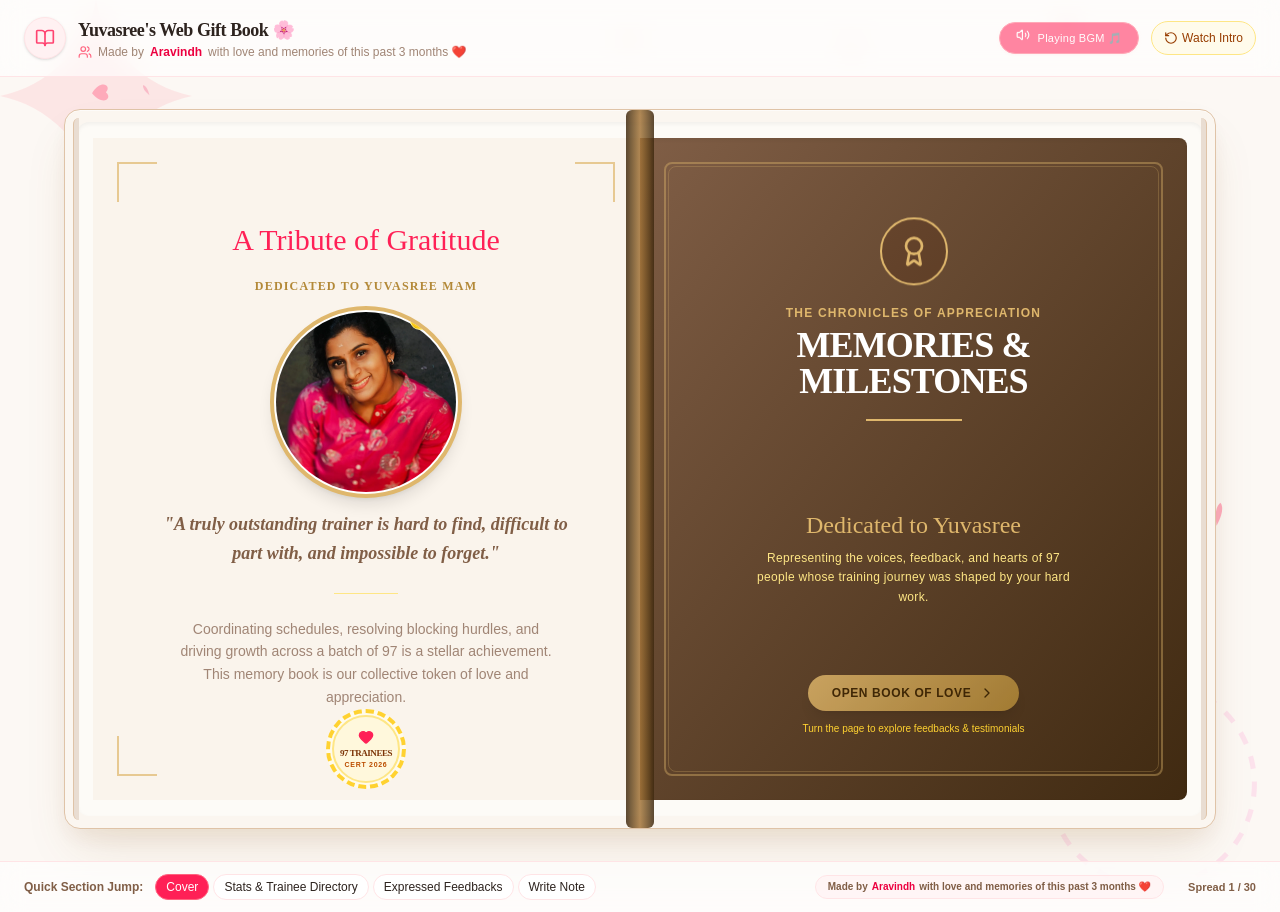
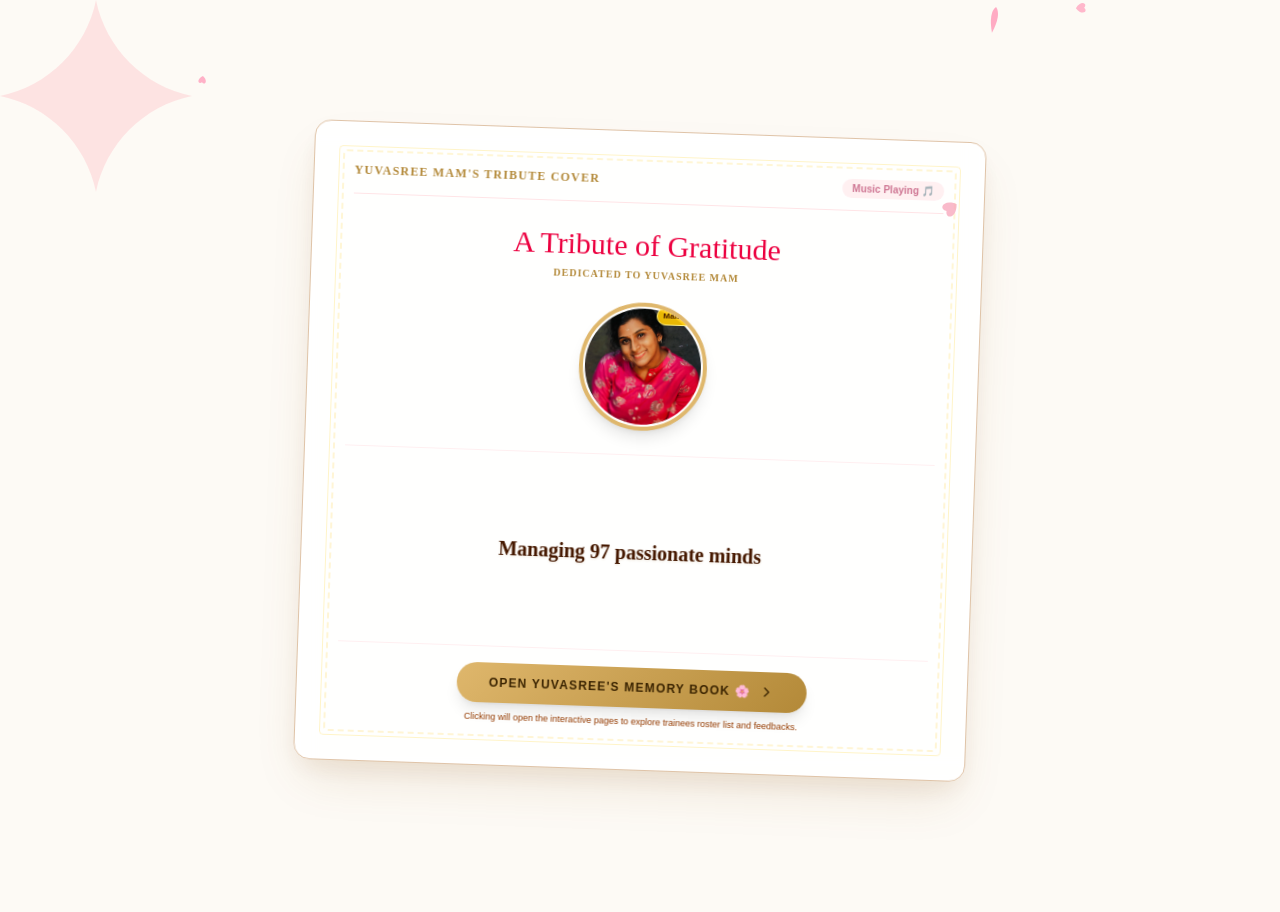
Before and after one commit to ArxvindhMagsi/giftbook, a React (Vite) app: page / in a window 1280 px wide. Both pictures are taken after a click on the button "Skip Intro". Built offline with nearby package versions, Linux system fonts and the light colour scheme.

Commit message:
feat: complete three-phase welcome journey (sequential greetings -> fullscreen cover page with portrait & typewriter BGM start -> main book Spread 1)

```diff
--- a/src/App.tsx
+++ b/src/App.tsx
@@ -68,8 +68,8 @@ const multilingualGreetings = [
 
 export default function App() {
   // Application State
-  const [showIntro, setShowIntro] = useState(true);
-  const [currentSpread, setCurrentSpread] = useState(0);
+  const [introPhase, setIntroPhase] = useState<"greetings" | "cover" | "none">("greetings");
+  const [currentSpread, setCurrentSpread] = useState(1); // Landing inside the book goes directly to Spread 1 (Stats & Directory)
   const [searchQuery, setSearchQuery] = useState("");
   const [customTestimonials, setCustomTestimonials] = useState<Testimonial[]>([]);
   const [likedIds, setLikedIds] = useState<number[]>([]);
@@ -86,8 +86,10 @@ export default function App() {
   const [cardTheme, setCardTheme] = useState<"gold" | "rose" | "teal" | "parchment">("rose");
   const [formSuccess, setFormSuccess] = useState(false);
 
-  // Greeting loop state
+  // Greeting loop and handwriting states
   const [greetingIndex, setGreetingIndex] = useState(0);
+  const [currentIntroLine, setCurrentIntroLine] = useState("");
+  const [introCompleted, setIntroCompleted] = useState(false);
 
   // Audio state
   const synthRef = useRef<AudioSynthesizer | null>(null);
@@ -121,7 +123,7 @@ export default function App() {
 
   // Multilingual sequential "Hi" slideshow loop at startup
   useEffect(() => {
-    if (!showIntro) return;
+    if (introPhase !== "greetings") return;
 
     const interval = setInterval(() => {
       setGreetingIndex((prev) => {
@@ -129,22 +131,71 @@ export default function App() {
           return prev + 1;
         } else {
           clearInterval(interval);
-          // Sequence completed! Auto transition to cover page and play BGM
+          // Sequential "Hi" completed! Transition to the Cover Page phase & start BGM
           setTimeout(() => {
-            setShowIntro(false);
+            setIntroPhase("cover");
+            // Start BGM automatically on Cover Page phase
             if (synthRef.current) {
               synthRef.current.toggle(true).then((playing) => {
                 if (playing) setBackgroundPlay(true);
               });
             }
-          }, 1500); // give 1.5 seconds to admire the final greeting
+          }, 1200);
           return prev;
         }
       });
     }, 1600); // transition every 1.6 seconds
 
     return () => clearInterval(interval);
-  }, [showIntro]);
+  }, [introPhase]);
+
+  // Hardcoded full text configuration for typewriter welcome letter
+  const introMessage = useMemo(() => [
+    "Dear Yuvasree Mam,",
+    "Managing 97 passionate minds is no simple feat...",
+    "But day in and day out, you have led us with superhuman patience, boundless wisdom, and a warm contagious smile that lights up every room.",
+    "You are our Point of Contact (POC), our stellar trainer, and a wonderful mentor.",
+    "This interactive book is a collection of gratitude and hearts from all 97 of us who admire and respect you.",
+    "Open it further to feel our love and appreciation of your tireless service...",
+    "— In coordination, your 97-strong training batch. 🌸"
+  ], []);
+
+  // Typewriter effect typing out the letter on Cover Page phase
+  useEffect(() => {
+    if (introPhase !== "cover") return;
+
+    let charIndex = 0;
+    let lineIndex = 0;
+    let timer: any;
+
+    const typeMsgClean = () => {
+      if (lineIndex < introMessage.length) {
+        const line = introMessage[lineIndex];
+        if (charIndex <= line.length) {
+          setCurrentIntroLine(line.substring(0, charIndex));
+          charIndex++;
+          if (synthRef.current && Math.random() > 0.45) {
+            synthRef.current.playTypingSound();
+          }
+          timer = setTimeout(typeMsgClean, 35);
+        } else {
+          timer = setTimeout(() => {
+            lineIndex++;
+            charIndex = 0;
+            if (lineIndex >= introMessage.length) {
+              setIntroCompleted(true);
+            } else {
+              typeMsgClean();
+            }
+          }, 1100);
+        }
+      }
+    };
+
+    typeMsgClean();
+
+    return () => clearTimeout(timer);
+  }, [introPhase, introMessage]);
 
   // Merge core database + user written testimonials
   const testimonialsCollection = useMemo(() => {
@@ -385,7 +436,7 @@ export default function App() {
 
 
           <button
-            onClick={() => setShowIntro(true)}
+            onClick={() => setIntroPhase("greetings")}
             className="flex items-center space-x-1 text-xs px-3 py-2 bg-amber-50 rounded-full border border-amber-200 text-amber-800 hover:bg-amber-100 transition-colors"
           >
             <RotateCcw className="w-3.5 h-3.5" />
@@ -1164,8 +1215,8 @@ export default function App() {
       </footer>
 
 
-      {/* - - - - - - INTRO POPUP: SEQUENTIAL MULTILINGUAL GREETINGS SLIDESHOW - - - - - - */}
-      {showIntro && (
+      {/* - - - - - - INTRO POPUP 1: SEQUENTIAL MULTILINGUAL GREETINGS SLIDESHOW - - - - - - */}
+      {introPhase === "greetings" && (
         <div id="intro-writing-popup" className="absolute inset-0 bg-[#fcf8f4] z-50 flex items-center justify-center p-4">
 
           {/* Decorative floral background vectors */}
@@ -1193,7 +1244,7 @@ export default function App() {
             {/* Skip Intro Button */}
             <button
               onClick={() => {
-                setShowIntro(false);
+                setIntroPhase("cover");
                 if (synthRef.current) {
                   synthRef.current.toggle(true).then((playing) => {
                     if (playing) setBackgroundPlay(true);
@@ -1254,8 +1305,83 @@ export default function App() {
             </div>
 
             <p className="text-[10px] text-amber-700 mt-5 uppercase tracking-widest font-bold opacity-85">
-              Opening Yuvasree's Memory Book...
+              Tuning Multilingual Greetings...
             </p>
+
+          </div>
+
+        </div>
+      )}
+
+      {/* - - - - - - INTRO POPUP 2: FULL SCREEN COVER PAGE (HER PHOTO + TYPEWRITER LETTER + BGM START) - - - - - - */}
+      {introPhase === "cover" && (
+        <div id="intro-cover-popup" className="absolute inset-0 bg-[#fdfaf5] z-50 flex items-center justify-center p-4">
+
+          {/* Decorative floral background vectors */}
+          <div className="absolute top-0 left-0 w-48 h-48 opacity-25 pointer-events-none select-none">
+            <svg viewBox="0 0 100 100" fill="currentColor" className="text-rose-300">
+              <path d="M50 0 C45 25, 25 45, 0 50 C25 55, 45 75, 50 100 C55 75, 75 55, 100 50 C75 45, 55 25, 50 0 Z" />
+            </svg>
+          </div>
+
+          {/* Floating Rose Petals Layer */}
+          <RosePetalsCanvas />
+
+          <div className="w-full max-w-2xl bg-white/90 backdrop-blur-md rounded-2xl shadow-book relative p-6 sm:p-10 border border-[#dfc3a7] text-center overflow-y-auto max-h-[92vh] custom-scrollbar overflow-x-hidden animate-soft-float">
+
+            {/* Elegant Vintage Frame overlay */}
+            <div className="absolute inset-4 sm:inset-6 border border-amber-200 pointer-events-none rounded opacity-45" />
+            <div className="absolute inset-5 sm:inset-7 border-2 border-dashed border-amber-300 rounded pointer-events-none opacity-20" />
+
+            <div className="flex justify-between items-start border-b border-rose-100 pb-3">
+              <span className="text-xs uppercase tracking-widest gold-text font-serif-elegant font-bold">Yuvasree Mam's Tribute Cover</span>
+              <span className="text-[10px] bg-rose-100 text-rose-800 font-bold px-2.5 py-0.5 rounded-full animate-pulse relative z-10">
+                Music Playing 🎵
+              </span>
+            </div>
+
+            {/* Photo Section */}
+            <div className="mt-6 flex flex-col items-center">
+              <span className="text-3xl font-parisienne block text-rose-600 mb-1">A Tribute of Gratitude</span>
+              <p className="text-[10px] tracking-widest font-black uppercase gold-text font-serif-elegant mb-3">Dedicated to Yuvasree Mam</p>
+
+              <div className="flex justify-center my-2 relative z-10 hover:scale-105 transition-transform duration-300">
+                <YuvasreePhoto size="medium" />
+              </div>
+            </div>
+
+            {/* Typewriter letter Reveal section */}
+            <div className="my-4 min-h-[160px] sm:min-h-[180px] px-2 sm:px-4 relative flex flex-col justify-center border-t border-rose-100/60 pt-4">
+              <p className="font-handwritten text-lg sm:text-xl text-amber-950 leading-relaxed font-semibold filter drop-shadow-[0_1px_1px_rgba(139,92,26,0.15)] px-4 text-center">
+                {currentIntroLine}
+                <span className="typing-cursor ml-1" />
+              </p>
+
+              {introCompleted && (
+                <div className="pt-2 animate-bounce">
+                  <p className="text-[9px] text-amber-700 uppercase font-black tracking-widest">
+                    ✦ Memories Compiled Successfully ✦
+                  </p>
+                </div>
+              )}
+            </div>
+
+            {/* Enter Book Button Trigger */}
+            <div className="border-t border-rose-100/60 pt-4 text-center space-y-2">
+              <button
+                onClick={() => {
+                  setIntroPhase("none");
+                  setCurrentSpread(1); // Takes them directly to Spread 1 (Trainee Directory & Stats)
+                }}
+                className="px-8 py-3 gold-gradient hover:opacity-95 text-[#3b2401] rounded-full text-xs font-bold shadow-lg tracking-widest uppercase transition-transform hover:scale-105 active:scale-95 flex items-center space-x-2 mx-auto relative z-10"
+              >
+                <span>Open Yuvasree's Memory Book 🌸</span>
+                <ChevronRight className="w-4 h-4" />
+              </button>
+              <p className="text-[9px] text-amber-800">
+                Clicking will open the interactive pages to explore trainees roster list and feedbacks.
+              </p>
+            </div>
 
           </div>
 
```
